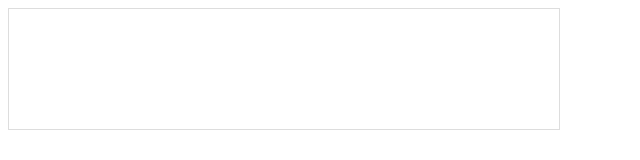
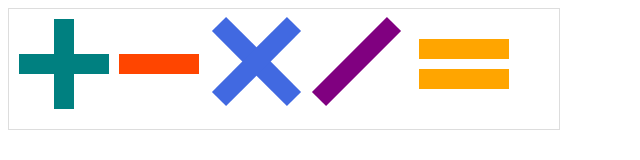
Before and after one commit to Esteddy/MDK03.02, a plain HTML site: page pages/works/pr13/5 arifmetika/arifmetika.html in a window 1280 px wide. Shown: the whole page, without its empty margins (0-640 px from the left). Drawn offline with Linux system fonts and the light colour scheme.

Commit message:
ПР№13 - Задание 4

```diff
--- a/pages/works/pr13/5 arifmetika/arifmetika.html
+++ b/pages/works/pr13/5 arifmetika/arifmetika.html
@@ -11,6 +11,15 @@
 	</head>
 	<body>
 	<svg width="550" height="120">
+		<line class="plus" x1="10" y1="55" x2="100" y2="55" stroke="teal" stroke-width="20" />
+		<line class="plus" x1="55" y1="10" x2="55" y2="100" stroke="teal" stroke-width="20" />
+		<line class="minus" x1="110" y1="55" x2="190" y2="55" stroke="orangered" stroke-width="20" />
+		<line class="x" x1="210" y1="15" x2="285" y2="90" stroke="royalblue" stroke-width="20" />
+		<line class="x" x1="285" y1="15" x2="210" y2="90" stroke="royalblue" stroke-width="20" />
+		<line class="divide" x1="385" y1="15" x2="310" y2="90" stroke="purple" stroke-width="20" />
+		<line class="equality" x1="410" y1="40" x2="500" y2="40" stroke="orange" stroke-width="20" />
+		<line class="equality" x1="410" y1="70" x2="500" y2="70" stroke="orange" stroke-width="20" />
+
 
 	</svg>
 	</body>
```
